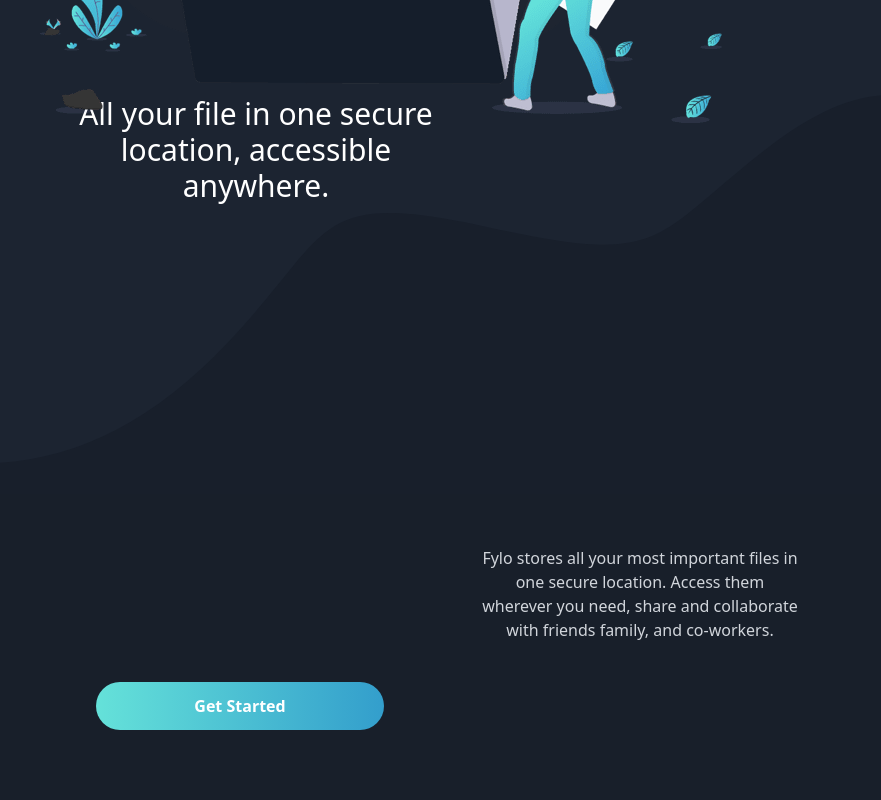
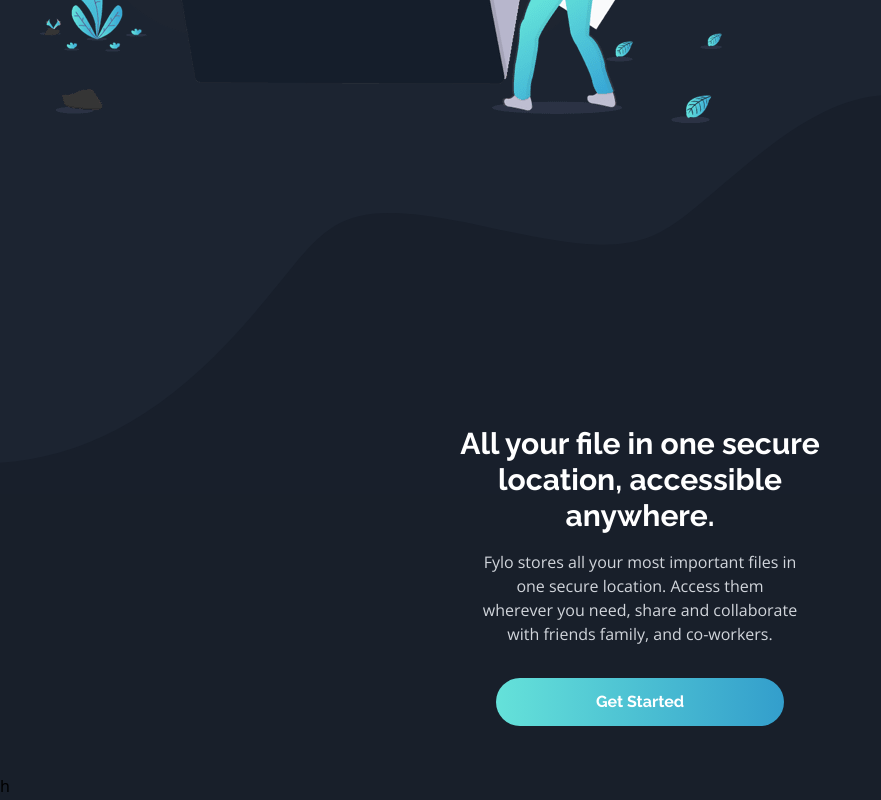
Before and after one commit to RonenTGreat/fylo_dark_theme_page, a React (Vite) app: page / in a window 1280 px wide. Shown: the part 500-1300 px from the top of the page, without its empty margins (0-881 px from the left). Built offline with nearby package versions, Linux system fonts and the light colour scheme.

Commit message:
fixed postion of divs and button

```diff
--- a/src/App.css
+++ b/src/App.css
@@ -1,5 +1,5 @@
 #root {
-  max-width: 1280px;
+  max-width: 1440px;
   margin: 0;
   padding: 0;
   box-sizing: border-box;
--- a/src/components/container/container.component.jsx
+++ b/src/components/container/container.component.jsx
@@ -11,20 +11,25 @@
       <section className="bg-intro-color">
         <img className="px-10 pt-4 relative z-30" src={intro} alt="hero image" />
       </section>
-      <section className=" bg-main-color">
+      <section className=" bg-main-color relative">
           <picture>
             <source media="(max-width: 1440px)" srcset={curveDesktop} />
             <img className=" bg-intro-color relative z-10 bottom-7" src={curveMobile} alt="intro" />
           </picture>
 
-          <h1 className="absolute z-10 bottom-24 text-3xl text-white text-center max-w-sm ml-16">All your file in one secure location, accessible anywhere.</h1>
+          <h1 className="font-raleway font-bold relative z-10 bottom-24 text-3xl text-white text-center max-w-sm mx-auto">All your file in one secure location, accessible anywhere.</h1>
 
-          <p className="text-center text-gray-300 max-w-xs mx-auto mt-6">
+          <p className="font-opensans text-ms relative z-10 bottom-20 text-center text-gray-300 max-w-xs mx-auto">
           Fylo stores all your most important files in one secure location. Access them wherever
           you need, share and collaborate with friends family, and co-workers.
           </p>
 
-        <button className=" text-white font-semibold bg-gradient-to-r from-mycyan to-myblue hover:bg-gradient-to-r hover:to-mycyan w-72 ml-24 mt-10 p-3 rounded-full">Get Started</button>
+        <div className="relative z-10 bottom-12 grid place-content-center">
+          <button className=" font-raleway text-white font-semibold bg-gradient-to-r from-mycyan to-myblue hover:bg-gradient-to-r hover:to-mycyan w-72 p-3 rounded-full">Get Started</button>
+        </div>
+      </section>
+      <section>
+        h
       </section>
     </main>
    );
```
